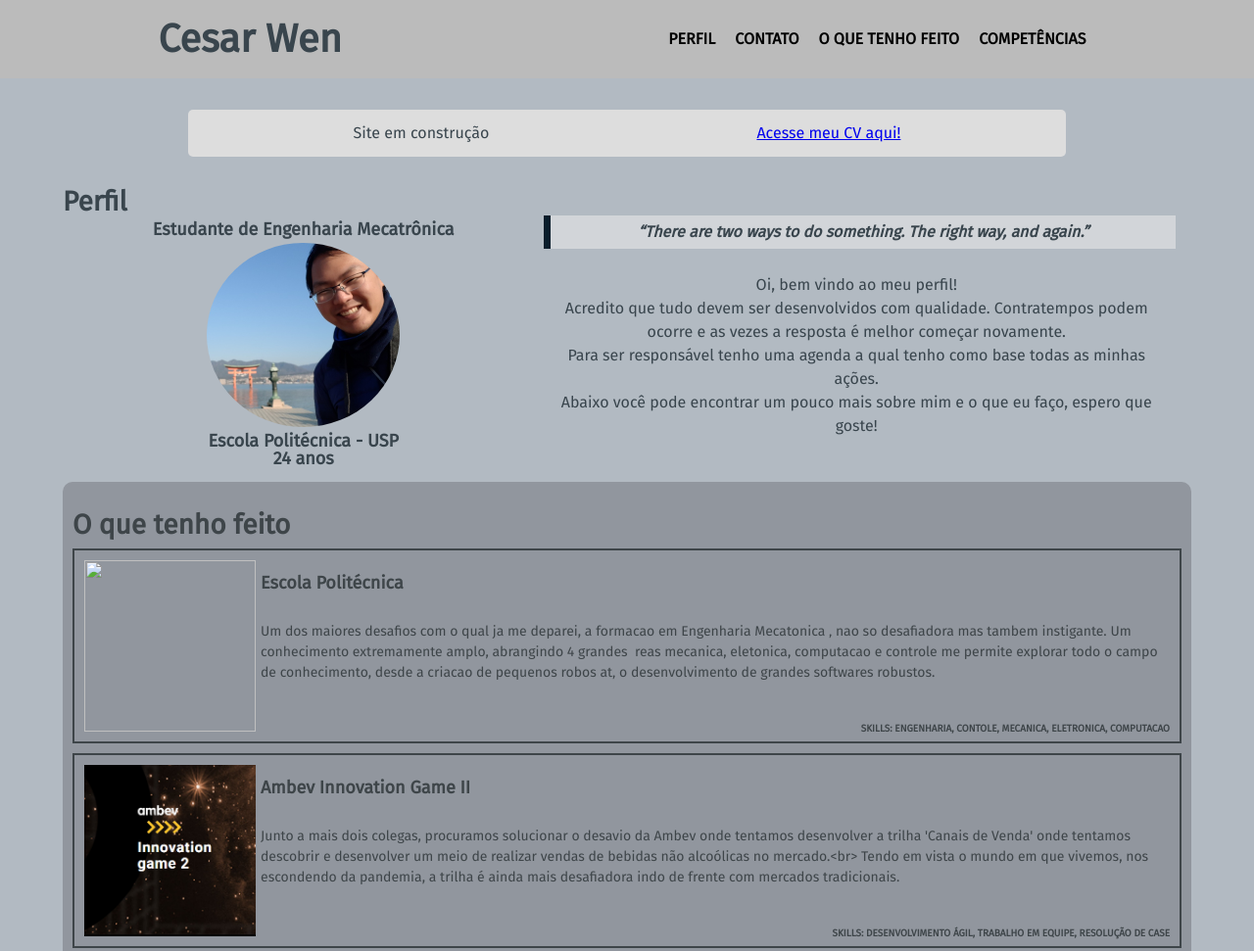
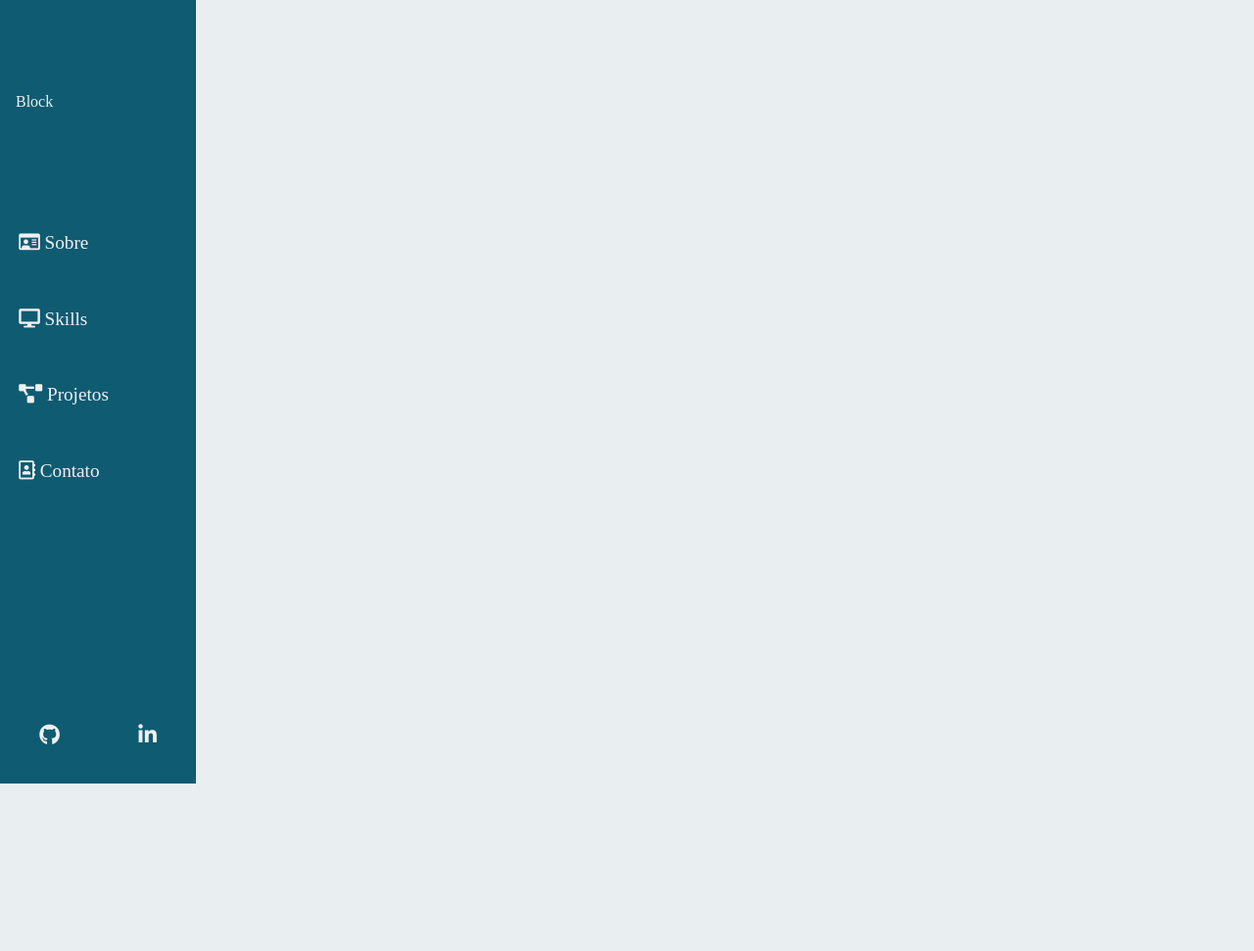
Before and after one commit to cesarwen/profile, a plain HTML site: page index.html in a window 1280 px wide. Shown: the top 971 px of the page at 98% size. After the commit the page ends 800 px from the top, so only its background shows below. Drawn offline with Linux system fonts and the light colour scheme.

Commit message:
sidebar and most of the template

```diff
--- /dev/null
+++ b/css/positioning.css
@@ -0,0 +1,75 @@
+/*
+Sidebar
+*/
+
+.wrapper .sidebar {
+    position: fixed;
+    width: 200px;
+    height: 100%;
+    background: #0e5b72;
+    color: #f0f0f0;
+}
+
+.sideContents{
+    display: flex;
+    flex-direction: column;
+    height: 95%;
+    padding: 1em 0;
+}
+
+.profile_picture{
+    margin-top: 5em;
+    padding: 0 1em;
+}
+
+.navbar{
+    display: flex;
+    flex-direction: column;
+    justify-content: space-around;
+    margin-top: 5em;
+    font-size: 1.2em;
+}
+
+.navbar div{
+    display: block;
+    padding: 1.5em 1em;
+}
+
+.socialMedia{
+    margin: auto 0 1em 0;
+    display: flex;
+    justify-content: space-around;
+
+}
+.navbar div:hover{
+    background: #49a2cc;
+}
+
+
+/*
+Main
+*/
+
+
+body {
+    background: #e9eff1;
+    }
+
+
+.wrapper main {
+    margin-left: 200px;
+}
+
+.warning{
+    display:flex;
+    justify-content: space-around;
+    padding: 1em 0;
+    margin: 0 10em;
+    background: cornflowerblue;
+    border-radius: 5px;
+    color: #f0f0f0;
+}
+
+/*
+Section 1
+*/
--- a/index.html
+++ b/index.html
@@ -7,66 +7,44 @@
     <title>Cesar Wen</title>
 
     <link rel="stylesheet" href="css/reset.css">
-    <link rel="stylesheet" href="css/style.css">
-    <link rel="stylesheet" href="css/flexbox.css">
-    <link href="https://fonts.googleapis.com/css2?family=Fira+Sans&display=swap" rel="stylesheet">
+    <link rel="stylesheet" href="css/positioning.css">
+    <link rel="stylesheet" href="https://use.fontawesome.com/releases/v5.14.0/css/all.css" integrity="sha384-HzLeBuhoNPvSl5KYnjx0BT+WB0QEEqLprO+NBkkk5gbc67FTaL7XIGa2w1L0Xbgc" crossorigin="anonymous">
+    <link rel="stylesheet" href="https://fonts.googleapis.com/css2?family=Fira+Sans&display=swap">
 
 </head>
 
 <body>
-    <header>
-        <h1>Cesar Wen</h1>
-        <nav class="navbar">
-            <a href="#profile">Perfil</a>
-            <a href="#contato">Contato</a>
-            <a href="#up_to">O que tenho feito</a>
-            <a href="#competencias">Competências</a>
-        </nav>
-    </header>
+    <div class = "wrapper">
+        <section class = "sidebar">
+            <div class = "sideContents">
+                <div class = "profile_picture"> Block </div>
+                <nav class = "navbar">
+                    <div><i class="far fa-id-card"></i></i> Sobre</div>
+                    <div><i class="fas fa-desktop"></i> Skills</div>
+                    <div><i class="fas fa-project-diagram"></i> Projetos</div>
+                    <div><i class="far fa-address-book"></i> Contato</div>
+                </nav>
 
-    <div class = "warning">
-        <p>Site em construção</p>
-        <a href="https://drive.google.com/file/d/14PeXGstPS-JmhAlxqXavJ4vMQHlDLVsY/view?usp=sharing">Acesse meu CV aqui!</a>
+                <ul class = "socialMedia">
+                    <li>
+                        <i class="fab fa-github fa-lg"></i>
+                    </li>
+                    <li>
+                        <i class="fab fa-linkedin-in fa-lg"></i>
+                    </li>
+                </ul>
+
+            </div>
+        </section>
+        <main>
+
+        </main>
+        <!--
+        <script src="js/main.js"></script>
+        -->
     </div>
-    <main>
-        <h2 class = "section-name">Perfil</h2>
-        <div class="block_profile" id=profile>
-            <div class="profile-description">
-                <h3>
-                    Estudante de Engenharia
-                    Mecatrônica
-                </h3>
-                <img id="profile-picture" src="resourses/profile_picture.jpeg">
-                <h3>
-                    Escola Politécnica - USP<br>
-                    24 anos
-                </h3>
-            </div>
-            <div class="quote">
-                <p>
-                    “There are two ways to do something. The right way, and again.”
-                </p>
-                <p>
-                    Oi, bem vindo ao meu perfil!<br>
-                    Acredito que tudo devem ser desenvolvidos com qualidade.
-                    Contratempos podem ocorre e as vezes a resposta é melhor começar novamente. <br>
-                    Para ser responsável tenho uma agenda a qual tenho como base todas as minhas ações.<br>
-                    Abaixo você pode encontrar um pouco mais sobre mim e o que eu faço, espero que goste!
-                </p>
-            </div>
-        </div>
 
-        <div class="lower_blocks">
-            <div id=up_to>
-                <h2 class = "section-name">O que tenho feito</h2>
-            </div>
 
-            <div id=competencias>
-                <h2>Competências</h2>
-            </div>
-        </div>
-    </main>
-    <script src="js/main.js"></script>
 
 </body>
 
```
